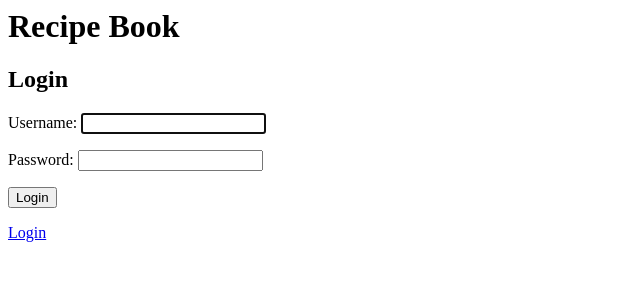
After one commit to gigigar/recipebook-garcia-regina, a Django app: page /accounts/login/ in a window 1280 px wide. The commit adds this page. Shown: the top 300 px of the page, without its empty margins (0-640 px from the left). Run offline with Django 5.2, Linux system fonts and the light colour scheme.

Commit message:
Made login.html
and fixed formatting a bit

```diff
--- a/templates/base.html
+++ b/templates/base.html
@@ -3,7 +3,7 @@
     <meta charset="UTF-8">
     <title>
         {% block title %}
-            Recipebook
+            Recipe Book
         {% endblock title %}
     </title>
     {% block styles %}
--- /dev/null
+++ b/templates/registration/login.html
@@ -0,0 +1,13 @@
+{% extends "base.html" %}
+
+{% block title %}
+{% endblock title %}
+
+{% block content %}
+    <h2>Login</h2>
+    <form method="post">
+        {% csrf_token %}
+        {{ form.as_p }}
+        <button type="submit">Login</button>
+    </form>
+{% endblock content %}
```
